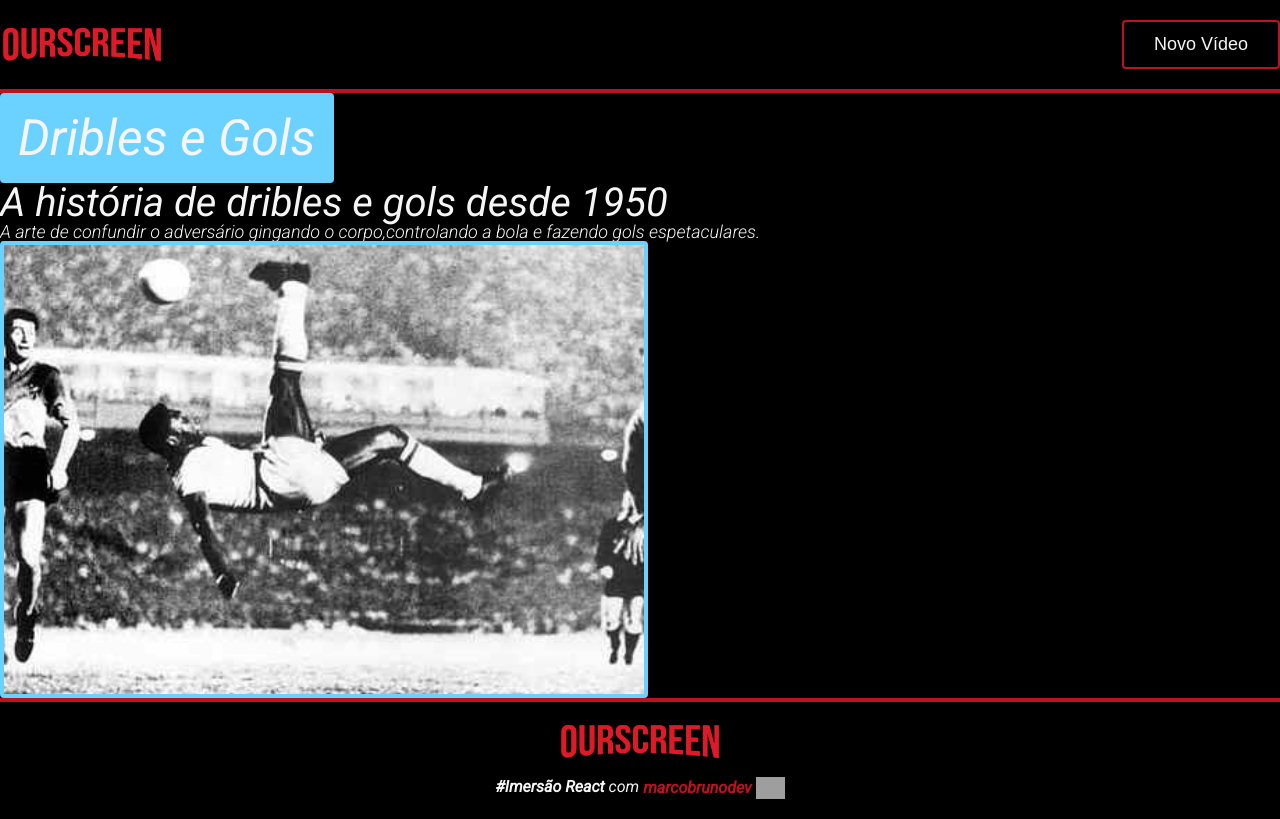
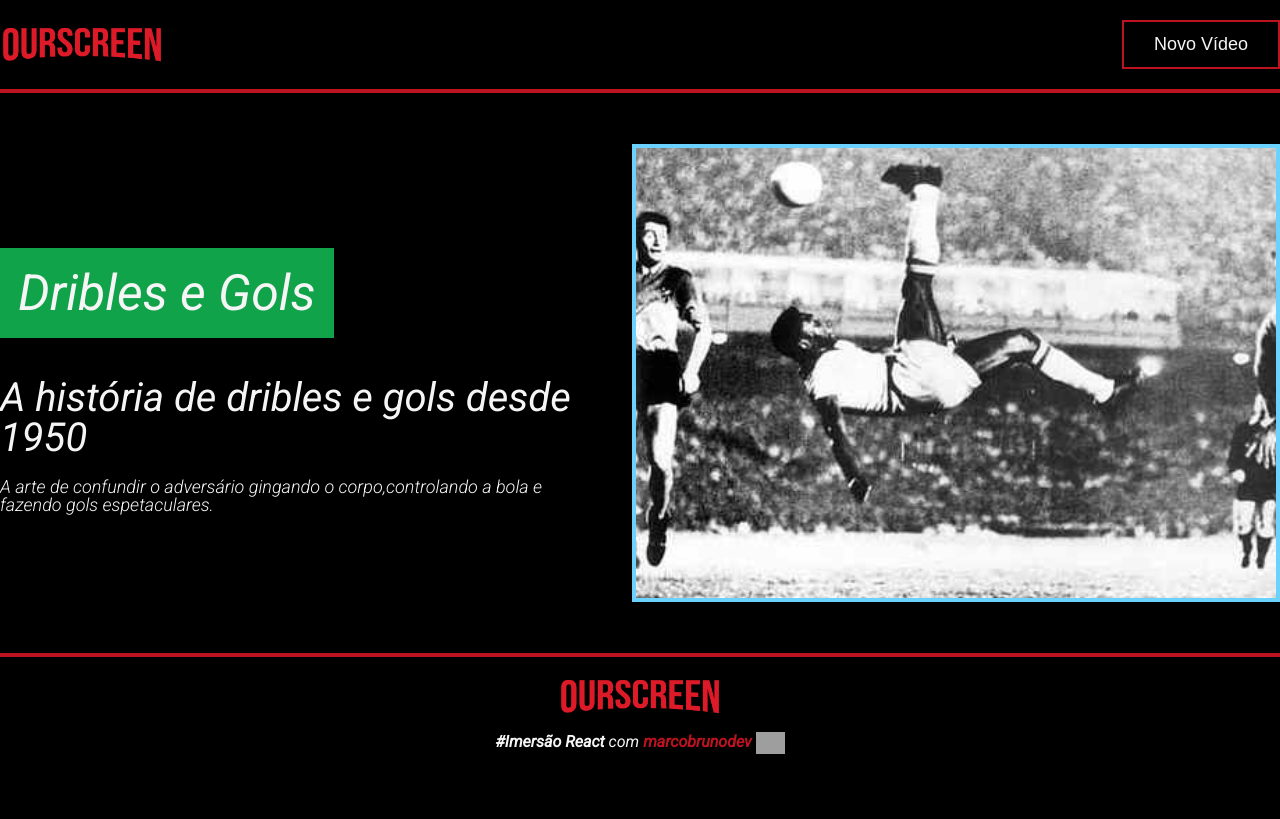
Before and after one commit to Ljuniorcode/Ourscreen, a React (Create React App) app: page / in a window 1280 px wide. Built offline with nearby package versions, Linux system fonts and the light colour scheme; grey boxes are pictures that could not be loaded.

Commit message:
trabalhando no play

```diff
--- a/src/App.js
+++ b/src/App.js
@@ -7,7 +7,7 @@ import LinkOurscreen from './components/LinkOurscreen';
 import HighlightOurscreen from './components/HighlightOurscreen';
 import LogoImersao from './components/LogoImersao';
 import TagOurscreen from './components/TagOurscreen';
-import BannerOurscreen from './components/BannerOurscreen';
+import { Text, BannerOurscreen } from './components/BannerOurscreen';
 import TitleOurscreen from './components/TitleOurscreen';
 import DescriptionOurscreen from './components/DescriptionOurscreen';
 import ThumbOurscreen from './components/ThumbOurscreen';
@@ -25,18 +25,16 @@ function App() {
       </HeaderOurscreen>
 
       <BannerOurscreen>
+        <Text>
           <TagOurscreen>Dribles e Gols</TagOurscreen>
           <TitleOurscreen>A história de dribles e gols desde 1950</TitleOurscreen>
           <DescriptionOurscreen>
             A arte de confundir o adversário gingando o corpo,controlando a bola e fazendo gols
             espetaculares.
           </DescriptionOurscreen>
-
+        </Text>
         <ThumbOurscreen src={pele} alt='Pelé fazendo gol de bicicleta' />
-
-
       </BannerOurscreen>
-
 
       <FooterOurscreen>
         <LogoOurscreen />
@@ -47,7 +45,6 @@ function App() {
           >marcobrunodev {' '}
             <LogoImersao />
           </LinkOurscreen>
-
         </p>
       </FooterOurscreen>
     </>
--- a/src/components/BannerOurscreen/index.js
+++ b/src/components/BannerOurscreen/index.js
@@ -1,8 +1,26 @@
 import styled from 'styled-components';
 import container from '../../tools/container';
+import TagOurscreen from '../TagOurscreen';
+import TitleOurscreen from '../TitleOurscreen';
 
-const BannerOurscreen = styled.section`
-  ${container}
+export const Text = styled.div`
+  padding-top:15rem;
+  max-width:45%;
+
+  ${TagOurscreen}{
+   margin-bottom:40rem;
+  }
+
+  ${TitleOurscreen}{
+   margin-bottom:20rem;
+  }
 `;
 
-export default BannerOurscreen;
+export const BannerOurscreen = styled.section`
+  ${container}
+  display:flex;
+  justify-content:space-between;
+  align-items:center;
+  max-height:70vh;
+  height:100vh;
+`;
--- a/src/components/ButtonOurscreen/index.js
+++ b/src/components/ButtonOurscreen/index.js
@@ -5,7 +5,7 @@ const ButtonOurscreen = styled.button`
   background-color:var(--color-black-dark);
   color:var(--color-gray-light);
   border:2px solid var(--color-primary-medium);
-  border-radius:4px;
+
   font-size: 18rem;
   cursor:pointer;
 `
--- a/src/components/TagOurscreen/index.js
+++ b/src/components/TagOurscreen/index.js
@@ -1,11 +1,10 @@
 import styled from 'styled-components';
 
 const TagOurscreen = styled.h2`
-  display:inline-block;
-  border-radius:4rem;
-  font-size:50rem;
-  background-color:var(--color-frontend);
-  padding:20rem 18rem;
-  color:var(--color-gray-light);
+  display: inline-block;
+  font-size: 50rem;
+  background-color: var(--color-gramado);
+  padding: 20rem 18rem;
+  color: var(--color-gray-light);
 `;
 export default TagOurscreen;
--- a/src/components/ThumbOurscreen/index.js
+++ b/src/components/ThumbOurscreen/index.js
@@ -1,9 +1,15 @@
-import styled from 'styled-components';
+import React from 'react';
+import { Thumb, WrapperThumb } from './styles';
 
-const ThumbOurscreen = styled.img`
-  border-radius:4px;
-  border:4rem solid var(--color-frontend);
-  width:640px;
-`;
+
+function ThumbOurscreen({ src, alt }) {
+  return (
+    <WrapperThumb>
+      <Thumb src={src} alt={alt} />
+
+
+    </WrapperThumb>
+  )
+}
 
 export default ThumbOurscreen;
--- /dev/null
+++ b/src/components/ThumbOurscreen/styles.js
@@ -0,0 +1,14 @@
+import styled from 'styled-components';
+
+export const Avatar = styled.img`
+
+`;
+
+export const Thumb = styled.img`
+  width:100%;
+`;
+
+export const WrapperThumb = styled.figure`
+  border:4rem solid var(--color-frontend);
+  width:640px;
+`;
--- a/src/styles/settings/colors.css
+++ b/src/styles/settings/colors.css
@@ -13,4 +13,6 @@
   --color-ux:#DC6EBE;
   --color-data-science:#9CD33B;
 
+  --color-gramado:#11A34A;
+
 }
```
Also changed, not shown: src/components/HeaderOurscreen/index.js (+1 -6 lines), src/assets/img/peleplay.jpg (added). Lines whose indentation alone changed are shown as unchanged.
